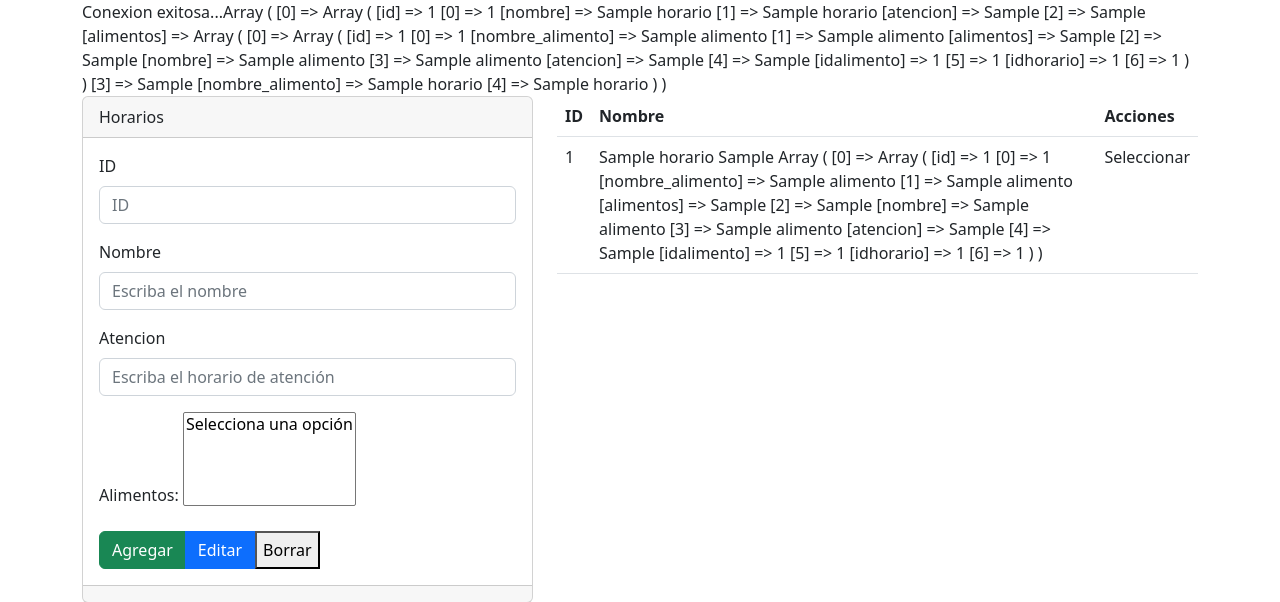
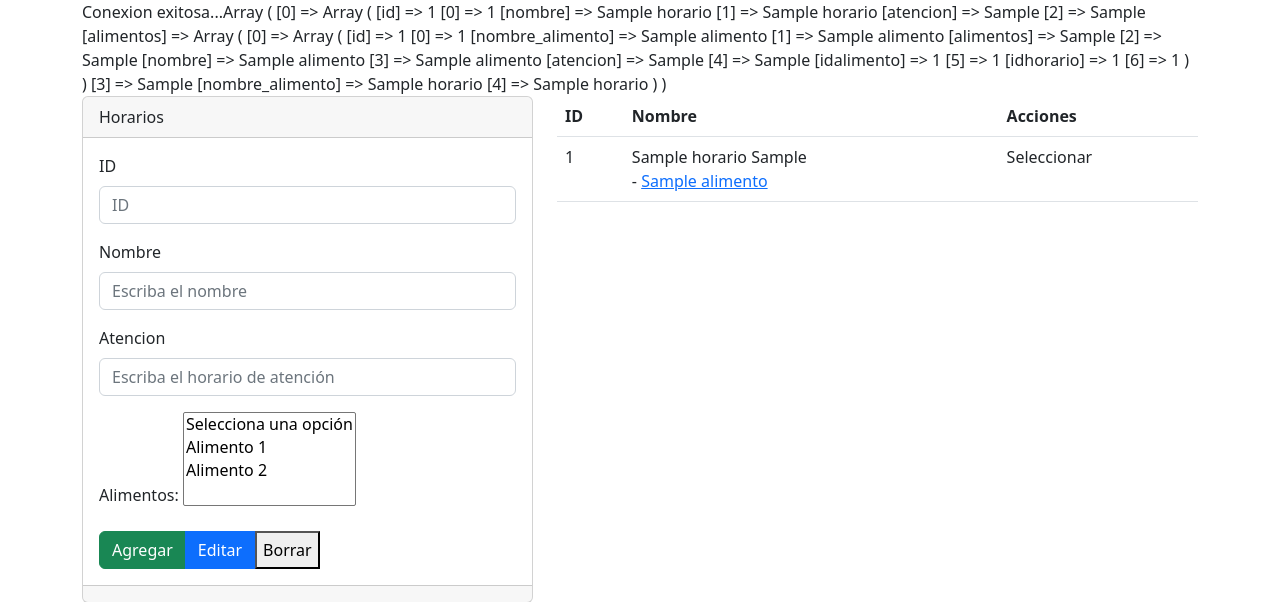
Before and after one commit to rafaelramireza/aplicacioncomedor, a PHP site: page /secciones/vista_horarios.php in a window 1280 px wide. Shown: the part 56-658 px from the top of the page. Run offline with PHP 8.4, Linux system fonts and the light colour scheme; tables that the repository leaves empty or names only in its code hold one stand-in row (values such as "Sample post"); data that the repository does not hold is empty.

Commit message:
se ve bien hasta 2:14:20

```diff
--- a/secciones/horarios.php
+++ b/secciones/horarios.php
@@ -28,7 +28,9 @@ $listaHorarios=$conexionBD->query($sql);
 $horarios=$listaHorarios->fetchAll();
 
 foreach($horarios as $clave => $horario){
-    $sql="SELECT * FROM alimentos WHERE id IN (SELECT idalimento FROM horarios_alimentos WHERE idhorario=:idhorario)";
+    $sql="SELECT * FROM alimentos
+    WHERE id IN (SELECT idalimento FROM horarios_alimentos WHERE idhorario=:idhorario)";
+
     $consulta=$conexionBD->prepare($sql);
     $consulta->bindParam(':idhorario',$horario['id']);
     $consulta->execute();
--- a/secciones/vista_horarios.php
+++ b/secciones/vista_horarios.php
@@ -33,15 +33,12 @@
                     <label for="" class="form-label">Alimentos:</label>
                     <select multiple class="form control" name="alimentos[]" id="listaAlimentos">
                         <option>Selecciona una opción</option>
-
-                        <?php foreach( $cursos as $curso  ) { ?>
-                        <option> <?php echo $curso['id'];  ?> - <?php echo $curso['nombre_alimento'];  ?>  </option>
-                        <?php } ?>
-
+                        <option>Alimento 1</option>
+                        <option>Alimento 2</option>
                         </select>
                 </div>
 
-                <div class="btn-group" role="group" aria-label="Button group name">
+                <div class="btn-group" role="group" aria-label="">
                     <button type="submit" name="accion" value="agregar" class="btn btn-success">Agregar</button>
                     <button type="submit" name="accion" value="editar" class="btn btn-primary">Editar</button>
                     <button type="submit" name="accion" value="borrar" lass="btn btn-danger">Borrar</button>
@@ -71,7 +68,13 @@
                             <td><?php echo $horario['id'];?></td>
                             <td>
                                 <?php echo $horario['nombre'];?> <?php echo $horario['atencion'];?>
-                            <?php print_r($horario["alimentos"]);?>
+                                <br/>
+                                <?php foreach($horario["alimentos"] as $alimento){ ?>
+                                    - <a href="#"> <?php echo $alimento["nombre_alimento"]; ?>  <a/> <br/>
+
+
+                                <?php } ?>
+
                             </td>
                             <td>Seleccionar</td>
                         </tr>
@@ -80,7 +83,6 @@
             </table>
     </div>
 
-
 </div>
 
 <?php include('../templates/pie.php'); ?>
```
Lines whose indentation alone changed are shown as unchanged.
